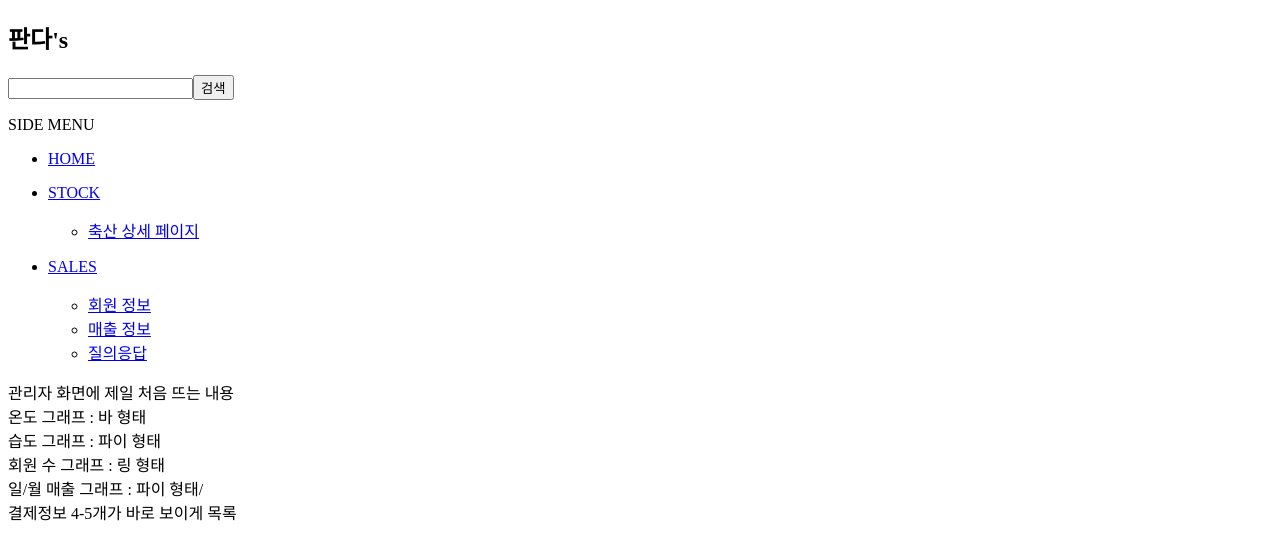
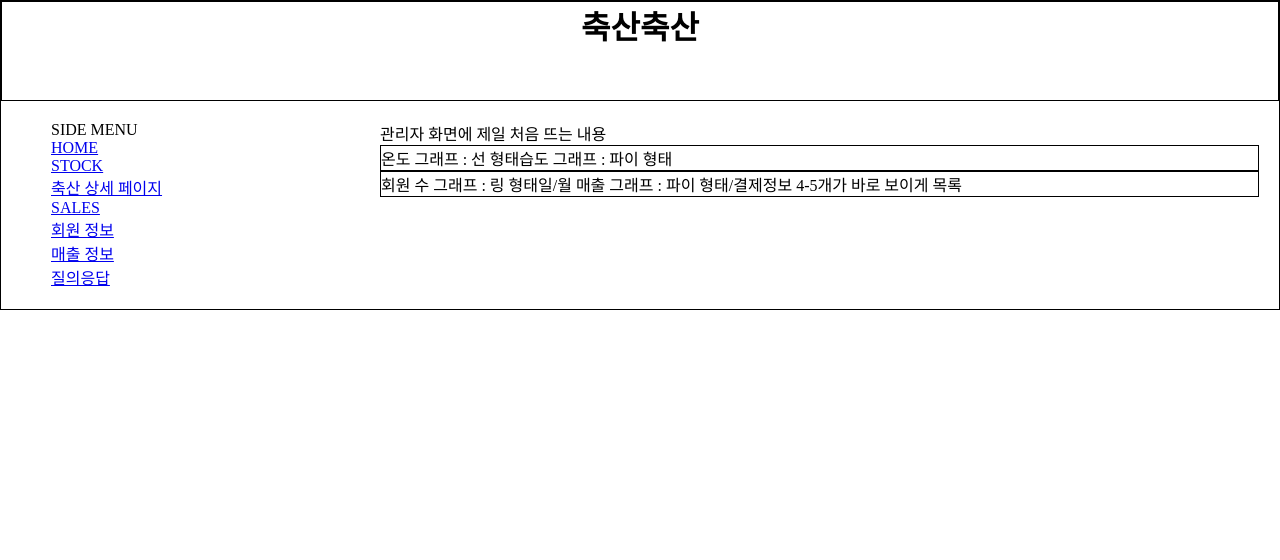
Before and after one commit to Hobbyer/T_Billion_Dollers, a React (Vite) app in the folder React/farm_animals_shop/: page /admin in a window 1280 px wide. Shown: the top 560 px of the page. Built offline with nearby package versions, Linux system fonts and the light colour scheme.

Commit message:
admin main layout 진행중

```diff
--- /dev/null
+++ b/React/farm_animals_shop/src/admin_component/Admin.module.css
@@ -0,0 +1,34 @@
+.admin_main{
+  width: 100%;
+  border: 1px solid black;
+}
+
+.admin_header{
+  height: 100px;
+  text-align: center;
+  /* padding: 20px; */
+  border: 1px solid black;
+}
+
+.admin_main_contents{
+  display: flex;
+}
+
+.admin_main_contents>div:first-child{
+  flex-grow: 1;
+  padding: 20px 50px;
+}
+.admin_main_contents>div:last-child{
+  flex-grow: 2;
+  padding: 20px;
+}
+
+
+.stock_graph{
+  display: flex;
+  border: 1px solid black;
+}
+.sales_graph{
+  display: flex;
+  border: 1px solid black;
+}
--- a/React/farm_animals_shop/src/admin_component/AdminHeader.jsx
+++ b/React/farm_animals_shop/src/admin_component/AdminHeader.jsx
@@ -1,19 +1,12 @@
 import React from 'react'
+import styles from './Admin.module.css'
 
 const AdminHeader = () => {
   // 관리자 상단 header
   return (
     <>
-      <div>
-        <div>
-          <h2>판다's</h2>
-        </div>
-        <div>
-          <div>
-            <input type="text" />
-            <button type='button'>검색</button>
-          </div>
-        </div>
+      <div className={styles.admin_header}>
+          <h1>축산축산</h1>
       </div>
     </>
   )
--- a/React/farm_animals_shop/src/admin_component/AdminMain.jsx
+++ b/React/farm_animals_shop/src/admin_component/AdminMain.jsx
@@ -2,22 +2,21 @@ import React, { useState } from 'react'
 import AdminHeader from './AdminHeader'
 import AdminSideMenu from './AdminSideMenu'
 import { Link, Outlet } from 'react-router-dom'
-import AdminPullContents from './AdminPullContents'
+import styles from './Admin.module.css'
 
 const AdminMain = () => {
   // 관리자 메인 페이지
   return (
 
-    <div>
+    <div className={styles.admin_main}>
       <div>
         <AdminHeader/>
       </div>
-      <div>
+      <div className={styles.admin_main_contents}>
         <div>
           <AdminSideMenu/>
         </div>
         <div>
-          {/* 클릭하면 경로에 따라 페이지 변동 */}
           <Outlet/>
         </div>
       </div>
--- a/React/farm_animals_shop/src/admin_component/AdminPullContents.jsx
+++ b/React/farm_animals_shop/src/admin_component/AdminPullContents.jsx
@@ -4,19 +4,20 @@ import SalesRevenue from "./sales_Management/SalesRevenue";
 import LiveStockTemperature from "./livestock_management/LiveStockTemperature";
 import LiveStockHumidity from "./livestock_management/LiveStockHumidity";
 import SalesPayment from "./sales_Management/SalesPayment";
+import styles from './Admin.module.css'
 
 const AdminPullContents = () => {
   // 메인 핵심 풀 컨텐츠(축산 환경, 판매)
   return (
-    <div>
+    <div className={styles.admin_pull_main} >
       <div>관리자 화면에 제일 처음 뜨는 내용</div>
-      <div>
+      <div className={styles.stock_graph}>
         {/* 온도그래프 */}
         <LiveStockTemperature/>
         {/* 습도그래프 */}
         <LiveStockHumidity/>
       </div>
-        <div>
+      <div className={styles.sales_graph}>
         {/* 회원 수 그래프 */}
         <SalesMember/>
         {/* 일/월 매출 그래프 */}
--- a/React/farm_animals_shop/src/admin_component/livestock_management/LiveStockTemperature.jsx
+++ b/React/farm_animals_shop/src/admin_component/livestock_management/LiveStockTemperature.jsx
@@ -1,9 +1,13 @@
 import React from 'react'
+
 
 const LiveStockTemperature = () => {
   //환경 온도 그래프
   return (
-    <div>온도 그래프 : 바 형태</div>
+    <div>
+      온도 그래프 : 선 형태
+      <img src="" alt="" />
+    </div>
   )
 }
 
--- a/React/farm_animals_shop/src/index.css
+++ b/React/farm_animals_shop/src/index.css
@@ -0,0 +1,61 @@
+
+@font-face {
+	font-family: 'Danjo-bold-Regular';
+	src: url('https://fastly.jsdelivr.net/gh/projectnoonnu/noonfonts_2307-1@1.1/Danjo-bold-Regular.woff2') format('woff2');
+	font-weight: normal;
+	font-style: normal;
+}
+
+html, body, div, span, applet, object, iframe,
+h1, h2, h3, h4, h5, h6, p, blockquote, pre,
+a, abbr, acronym, address, big, cite, code,
+del, dfn, em, img, ins, kbd, q, s, samp,
+small, strike, strong, sub, sup, tt, var,
+b, u, i, center,
+dl, dt, dd, ol, ul, li,
+fieldset, form, label, legend,
+table, caption, tbody, tfoot, thead, tr, th, td,
+article, aside, canvas, details, embed,
+figure, figcaption, footer, header, hgroup,
+menu, nav, output, ruby, section, summary,
+time, mark, audio, video {
+	margin: 0;
+	padding: 0;
+	/* border: 0; */
+	/* font-size: 100%; */
+	/* font: inherit; */
+	vertical-align: baseline;
+}
+
+/* HTML5 display-role reset for older browsers */
+article, aside, details, figcaption, figure,
+footer, header, hgroup, menu, nav, section {
+	display: block;
+}
+
+ol, ul {
+	list-style: none;
+}
+
+blockquote, q {
+	quotes: none;
+}
+
+blockquote:before, blockquote:after,
+q:before, q:after {
+	content: '';
+	content: none;
+}
+
+table {
+	border-collapse: collapse;
+	border-spacing: 0;
+}
+
+
+/*  * -> 에스테리스크 (모든, 전부, all)   */
+*{
+	box-sizing: border-box;
+	/* 폰트적용
+	font-family: 'Danjo-bold-Regular'; */
+}
```
Also changed, not shown: React/farm_animals_shop/src/imgs/image.png (added). Lines whose indentation alone changed are shown as unchanged.
